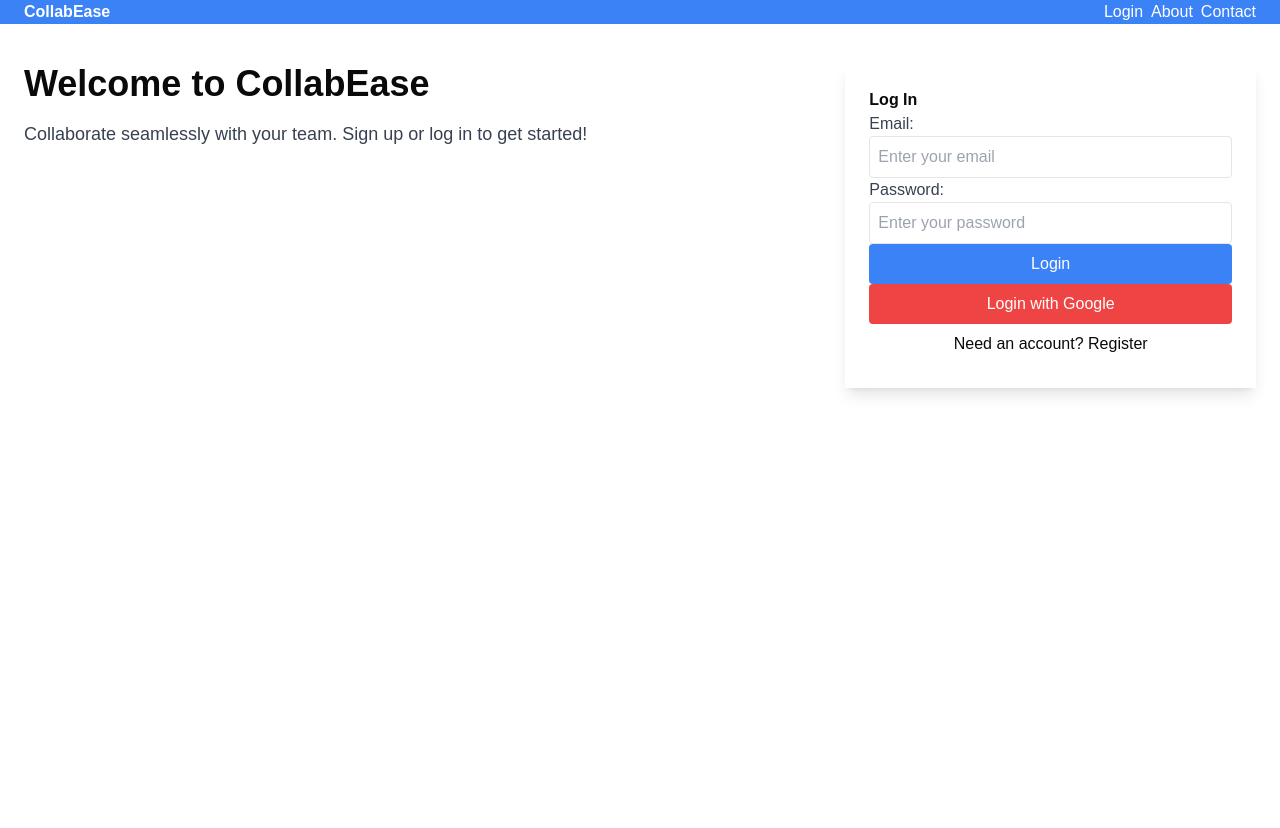
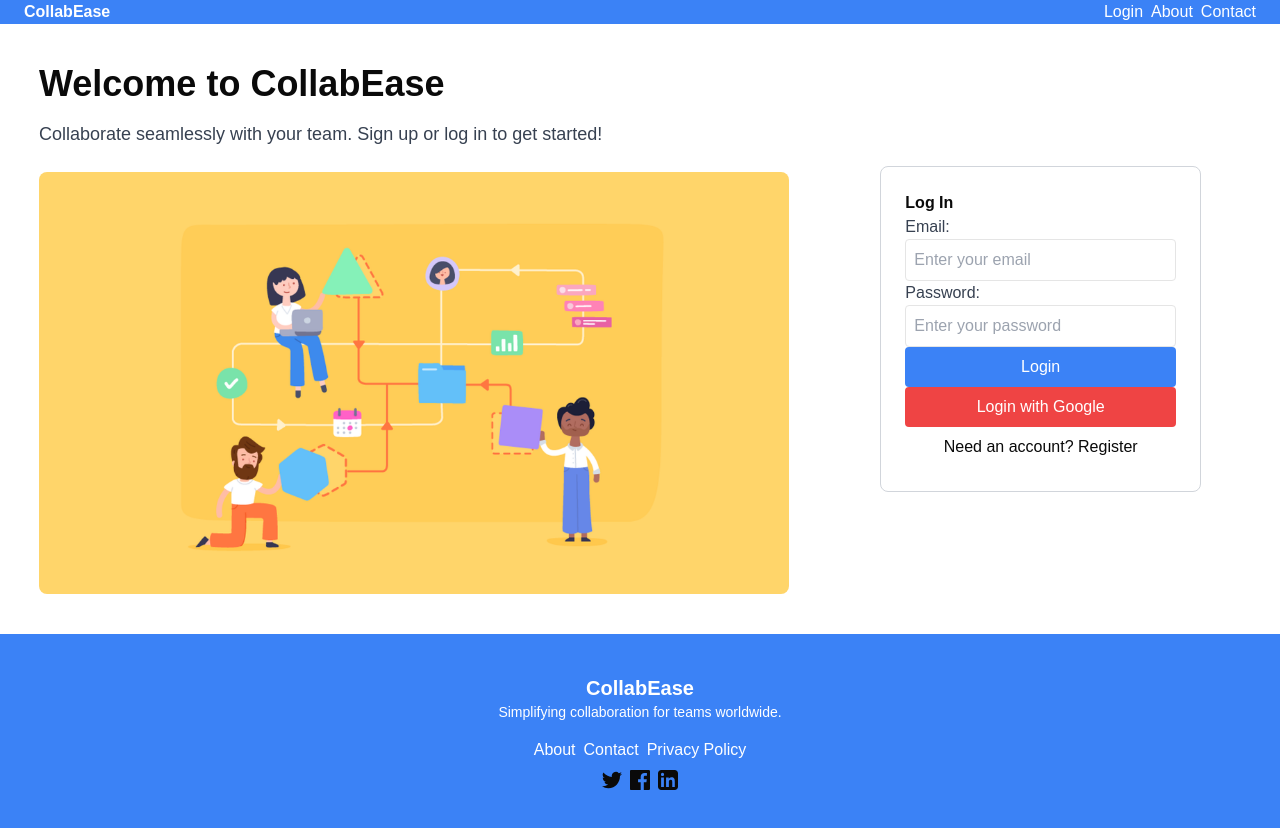
Before and after one commit to SonnyAu/collabease-app, a Next.js app: page / in a window 1280 px wide. Shown: the top 828 px of the page. Before the commit the page ends 800 px from the top, so only its background shows below. Built offline with nearby package versions, Linux system fonts and the light colour scheme.

Commit message:
Polish auth page

```diff
--- a/app/page.tsx
+++ b/app/page.tsx
@@ -2,29 +2,46 @@
 
 import Header from "@/page-components/auth/header";
 import AuthForm from "@/page-components/auth/AuthForm";
+import Footer from "@/page-components/auth/footer";
+import Image from "next/image";
 
 export default function HomePage() {
   return (
-    <div >
+    <div className="min-h-screen flex flex-col">
       {/* Header */}
-      <div className="bg-blue-500"><Header /></div>
+      <div className="bg-blue-500">
+        <Header />
+      </div>
 
-
-      <main className="max-w-7xl mx-auto py-10 px-6 flex justify-between">
-        {/* Welcome Text */}
-        <div>
-          <h1 className="text-4xl font-bold mb-4">Welcome to CollabEase</h1>
-          <p className="text-lg text-gray-700">
-            Collaborate seamlessly with your team. Sign up or log in to get
-            started!
-          </p>
+      {/* Main Content */}
+      <main className="flex-grow max-w-7xl mx-auto py-10 px-6 flex justify-between items-center">
+        {/* Left Section with Welcome Text and Image */}
+        <div className="w-2/3 space-y-6">
+          <div>
+            <h1 className="text-4xl font-bold mb-4">Welcome to CollabEase</h1>
+            <p className="text-lg text-gray-700">
+              Collaborate seamlessly with your team. Sign up or log in to get started!
+            </p>
+          </div>
+          <div className="relative">
+            <Image
+              src="/collab1.png"
+              alt="CollabEase illustration"
+              width={750}
+              height={300}
+              className="rounded-lg"
+            />
+          </div>
         </div>
 
         {/* Auth Form on the right */}
-        <div className="w-1/3">
+        <div className="w-1/3 px-10">
           <AuthForm />
         </div>
       </main>
+
+      {/* Footer */}
+      <Footer />
     </div>
   );
 }
--- a/page-components/auth/AuthForm.tsx
+++ b/page-components/auth/AuthForm.tsx
@@ -7,7 +7,7 @@ import {
   signInWithPopup,
   createUserWithEmailAndPassword,
   signInWithEmailAndPassword,
-  sendEmailVerification
+  sendEmailVerification,
 } from "firebase/auth";
 
 export default function AuthForm() {
@@ -88,7 +88,7 @@ export default function AuthForm() {
   };
 
   return (
-    <div className="bg-white shadow-lg rounded-lg p-6 max-w-sm">
+    <div className="bg-white shadow-4xl rounded-lg border border-gray-300 p-6 max-w-sm py-5">
       <h2 className="text-2xl font-bold mb-6">{isLogin ? "Log In" : "Register"}</h2>
 
       {message && <p className="text-red-500 mb-4">{message}</p>}
--- /dev/null
+++ b/page-components/auth/footer.tsx
@@ -0,0 +1,69 @@
+"use client";
+
+import Link from "next/link";
+
+export default function Footer() {
+  return (
+    <footer className="bg-blue-500 text-gray-200 py-10">
+      <div className="max-w-7xl mx-auto px-6 flex flex-col md:flex-row justify-between items-center">
+        {/* Left Section - Logo and Description */}
+        <div className="mb-4 md:mb-0 text-center md:text-left">
+          <h2 className="text-xl font-bold text-white">CollabEase</h2>
+          <p className="text-sm text-white">
+            Simplifying collaboration for teams worldwide.
+          </p>
+        </div>
+
+        {/* Middle Section - Navigation Links */}
+        <div className="flex space-x-6 gap-2">
+          <Link href="/about" className="text-white hover:text-gray">
+            About
+          </Link>
+          <Link href="/contact" className="text-white hover:text-gray">
+            Contact
+          </Link>
+          <Link href="/privacy" className="text-white hover:text-gray">
+            Privacy Policy
+          </Link>
+        </div>
+
+        {/* Right Section - Social Media */}
+        <div className="mt-4 md:mt-0 flex space-x-4 gap-2 py-2">
+          <Link href="#" className="text-gray-400 hover:text-white">
+            <span className="sr-only">Twitter</span>
+            <svg
+              xmlns="http://www.w3.org/2000/svg"
+              className="h-5 w-5"
+              fill="currentColor"
+              viewBox="0 0 24 24"
+            >
+              <path d="M24 4.56c-.89.39-1.84.65-2.83.77a4.93 4.93 0 0 0 2.17-2.72 9.86 9.86 0 0 1-3.13 1.2 4.92 4.92 0 0 0-8.38 4.48 13.95 13.95 0 0 1-10.14-5.15 4.91 4.91 0 0 0 1.52 6.57 4.92 4.92 0 0 1-2.23-.62v.06a4.92 4.92 0 0 0 3.95 4.83 4.93 4.93 0 0 1-2.21.08 4.93 4.93 0 0 0 4.59 3.42A9.87 9.87 0 0 1 0 19.54a13.93 13.93 0 0 0 7.55 2.21c9.06 0 14.01-7.52 14.01-14.03 0-.21 0-.42-.02-.63a10.02 10.02 0 0 0 2.46-2.56z" />
+            </svg>
+          </Link>
+          <Link href="#" className="text-gray-400 hover:text-white">
+            <span className="sr-only">Facebook</span>
+            <svg
+              xmlns="http://www.w3.org/2000/svg"
+              className="h-5 w-5"
+              fill="currentColor"
+              viewBox="0 0 24 24"
+            >
+              <path d="M22.675 0H1.325C.593 0 0 .593 0 1.325v21.351C0 23.407.593 24 1.325 24h11.495v-9.294H9.672v-3.622h3.147V8.413c0-3.112 1.897-4.808 4.667-4.808 1.325 0 2.464.099 2.797.143v3.24h-1.92c-1.506 0-1.797.716-1.797 1.765v2.316h3.59l-.467 3.622h-3.123V24h6.127c.729 0 1.325-.593 1.325-1.325V1.325C24 .593 23.407 0 22.675 0z" />
+            </svg>
+          </Link>
+          <Link href="#" className="text-gray-400 hover:text-white">
+            <span className="sr-only">LinkedIn</span>
+            <svg
+              xmlns="http://www.w3.org/2000/svg"
+              className="h-5 w-5"
+              fill="currentColor"
+              viewBox="0 0 24 24"
+            >
+              <path d="M19.998 0H4.002C1.794 0 0 1.794 0 4.002v15.995C0 22.207 1.794 24 4.002 24h15.996C22.207 24 24 22.207 24 19.998V4.002C24 1.794 22.207 0 19.998 0zM7.081 20.452H3.735V8.993h3.346v11.459zm-1.669-13.2c-1.063 0-1.917-.861-1.917-1.917a1.917 1.917 0 1 1 3.834 0c0 1.055-.854 1.917-1.917 1.917zm15.039 13.2h-3.347v-5.663c0-1.348-.026-3.082-1.878-3.082-1.878 0-2.167 1.466-2.167 2.981v5.764H9.681V8.993h3.215v1.567h.045c.448-.849 1.544-1.746 3.18-1.746 3.396 0 4.023 2.236 4.023 5.144v6.494z" />
+            </svg>
+          </Link>
+        </div>
+      </div>
+    </footer>
+  );
+}
```
Also changed, not shown: public/collab1.png (added).
